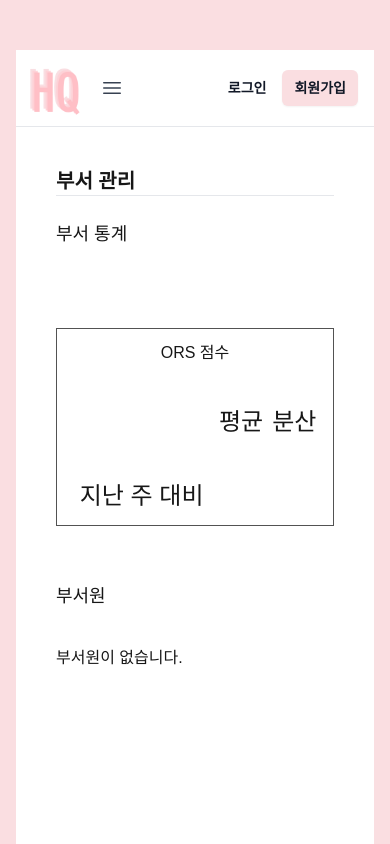
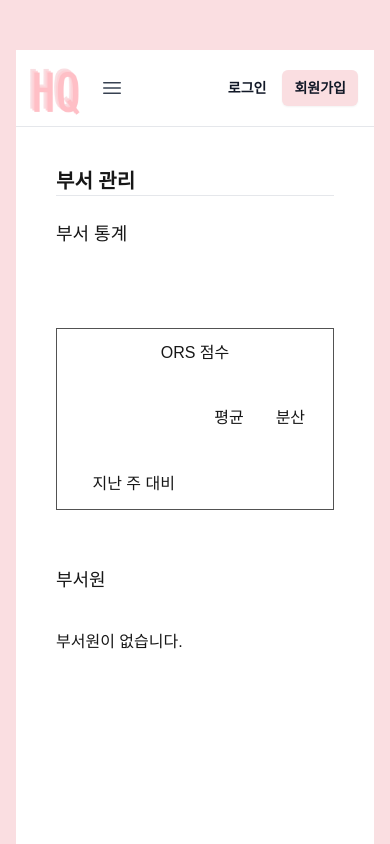
Before and after one commit to gjtjdwl/insideout-front, a Next.js app: page /manage/department in a window 390 px wide. Shown: the top 844 px of the page. Built offline with nearby package versions, Linux system fonts and the light colour scheme.

Commit message:
fix : 날짜 정렬하기 수정정

```diff
--- a/app/(header)/manage/department/page.tsx
+++ b/app/(header)/manage/department/page.tsx
@@ -20,8 +20,10 @@ export default function managerAdminPage() {
   const orsStats = async () => {
     try {
       const response = await ManageAPI.statsORS(String(user?.userId));
-
-      const dates = Object.keys(response.weeklyStatistics).reverse(); // ["2025-01-26","2025-01-19"]
+      console.log(response);
+      const dates = Object.keys(response.weeklyStatistics).sort(
+        (a, b) => new Date(a).getTime() - new Date(b).getTime()
+      );
       const formatList = dates.map((date, index) => {
         const current = response.weeklyStatistics[date];
         const prev = dates[index - 1]
@@ -101,9 +103,9 @@ export default function managerAdminPage() {
                 </div>
                 <div className="flex flex-col text-center items-center">
                   <div className="p-3 md:p-8 md:my-10 border border-[#525252] w-full max-w-[430px] md:h-[100%] flex flex-col justify-center">
-                    <div className="text-base md:text-2xl">ORS 점수</div>
+                    <div className="sm:text-2xl">ORS 점수</div>
                     {orsList && (
-                      <table className="border-none mt-10 text-2xl">
+                      <table className="border-none mt-10 sm:text-2xl">
                         <tbody>
                           <tr className="m-2">
                             <td></td>
```
